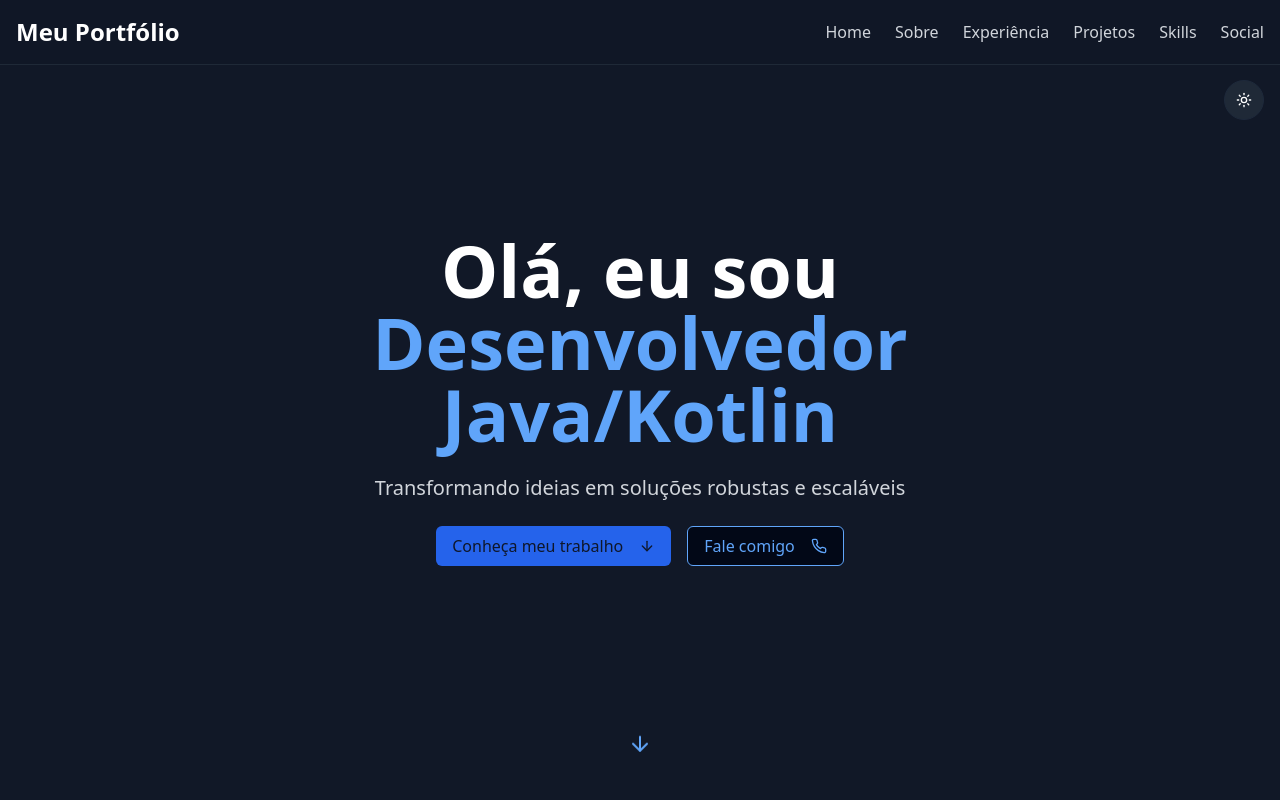
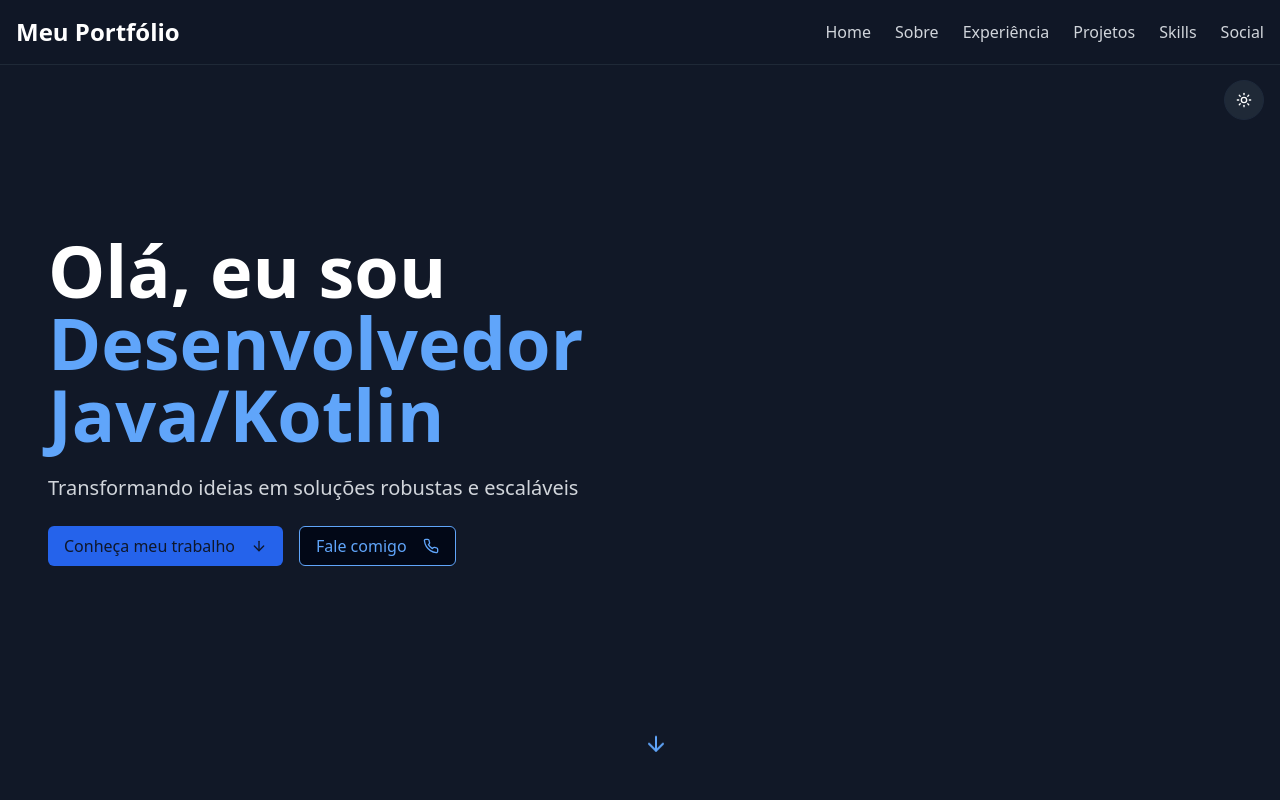
Before and after one commit to geisonbruno/my-portfolio, a React (Vite) app: page / in a window 1280 px wide. Shown: the top 800 px of the page. Built offline with nearby package versions, Linux system fonts and the light colour scheme.

Commit message:
Adjust Hero section alignment
Align the content of the Hero section with the header's left margin.

```diff
--- a/src/components/Hero.tsx
+++ b/src/components/Hero.tsx
@@ -17,15 +17,16 @@ const Hero = () => {
   };
 
   return (
-    <section id="home" className="min-h-screen flex flex-col items-center justify-center relative px-4 dark:bg-gray-900">
-      <div className="text-center space-y-4 sm:space-y-6 max-w-3xl mx-auto">
+    <section id="home" className="min-h-screen flex flex-col justify-center relative px-4 dark:bg-gray-900">
+      <div className="container mx-auto">
+        <div className="text-left space-y-4 sm:space-y-6 max-w-3xl">
           <h1 className="text-3xl sm:text-4xl md:text-5xl lg:text-7xl font-bold leading-tight animate-fade-in dark:text-white">
             Olá, eu sou <span className="text-primary dark:text-blue-400">Desenvolvedor Java/Kotlin</span>
           </h1>
           <p className="text-base sm:text-lg md:text-xl text-muted-foreground dark:text-gray-300 animate-fade-in" style={{ animationDelay: "0.2s" }}>
             Transformando ideias em soluções robustas e escaláveis
           </p>
-        <div className="flex flex-col sm:flex-row items-center justify-center gap-3 sm:gap-4 mt-6 sm:mt-8 animate-fade-in" style={{ animationDelay: "0.4s" }}>
+          <div className="flex flex-col sm:flex-row items-start gap-3 sm:gap-4 mt-6 sm:mt-8 animate-fade-in" style={{ animationDelay: "0.4s" }}>
             <Button
               onClick={scrollToAbout}
               className="group dark:bg-blue-600 dark:hover:bg-blue-700 w-full sm:w-auto text-sm sm:text-base"
@@ -43,6 +44,7 @@ const Hero = () => {
             </Button>
           </div>
         </div>
+      </div>
       <div className="absolute bottom-10 w-full flex justify-center animate-bounce">
         <ArrowDown className="h-5 w-5 sm:h-6 sm:w-6 text-primary dark:text-blue-400" />
       </div>
```
Lines whose indentation alone changed are shown as unchanged.
